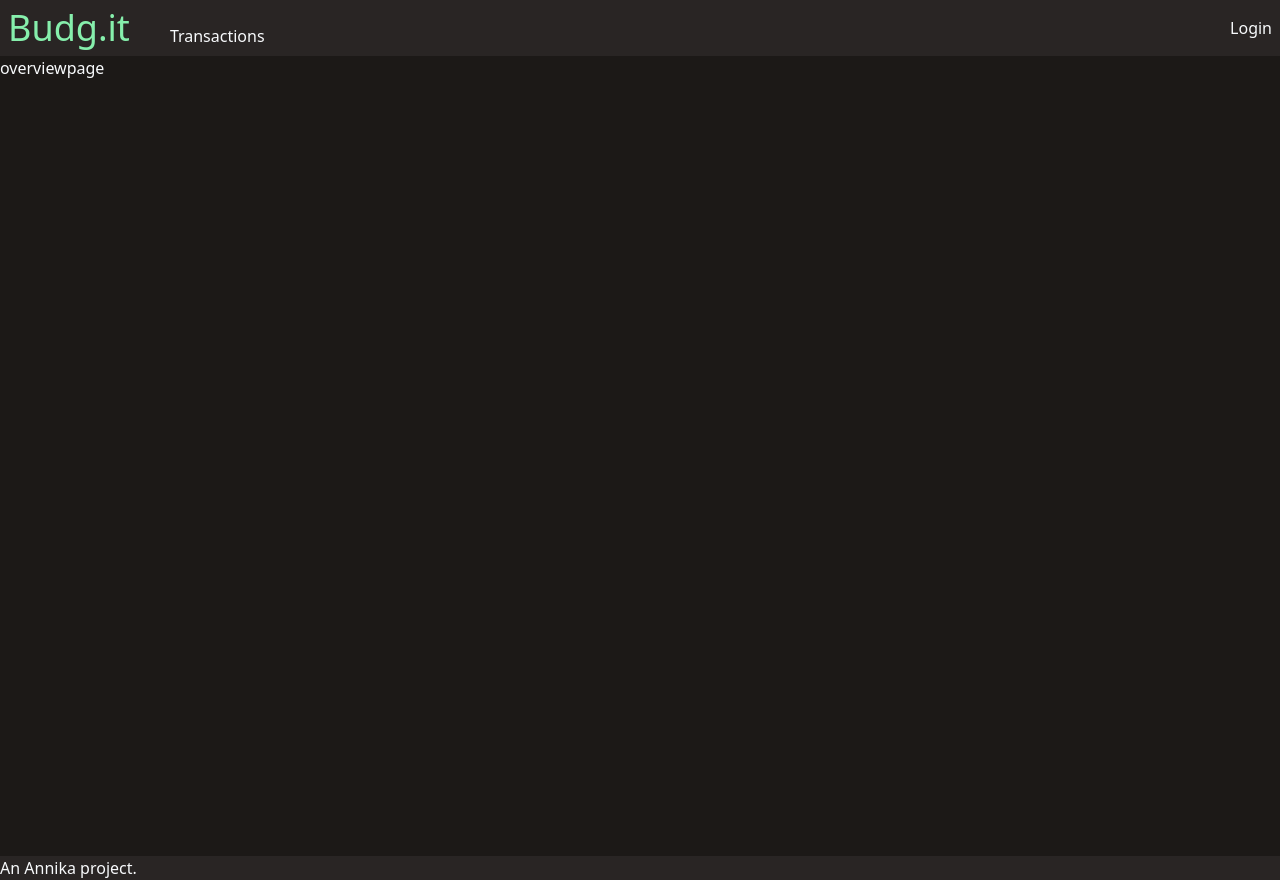
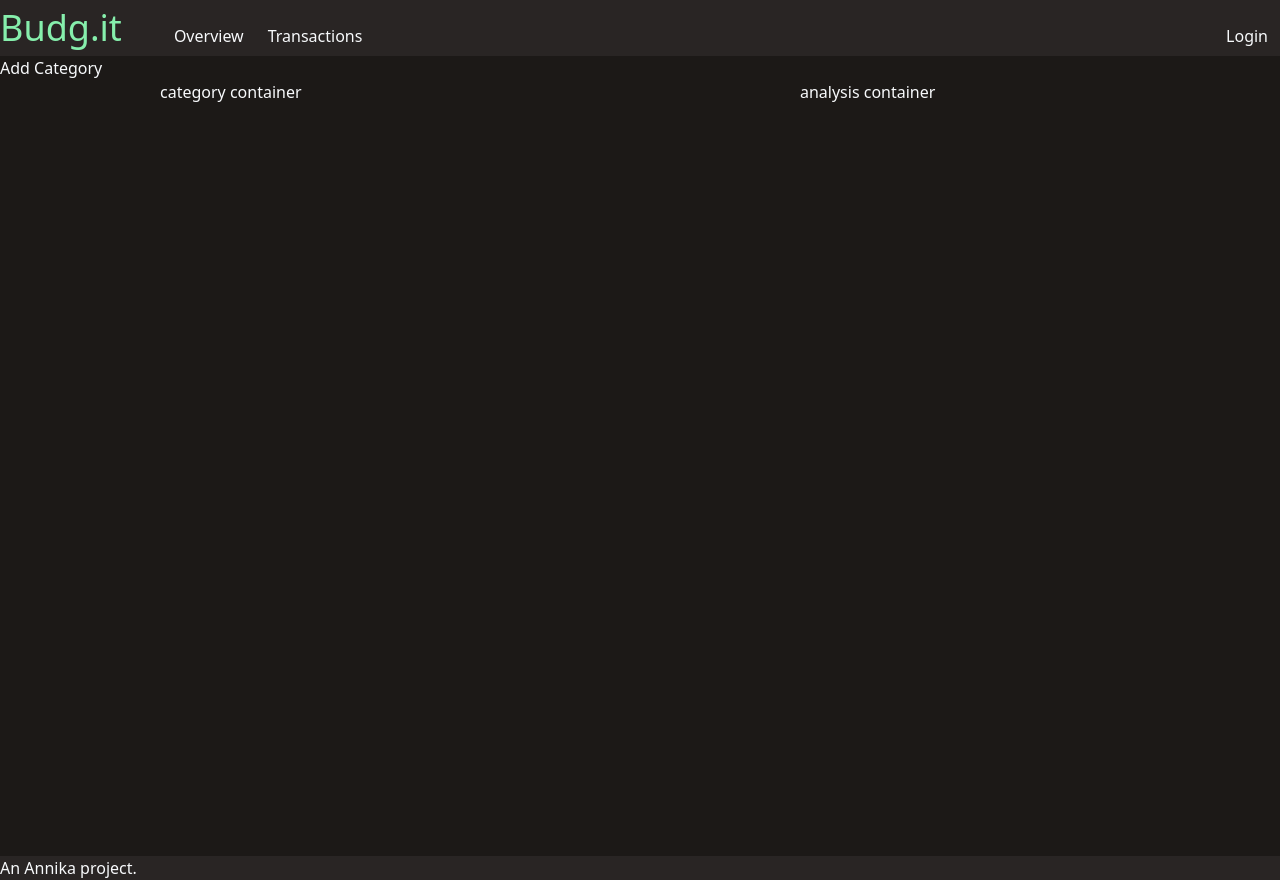
Before and after one commit to Annikyet/budgit, a Vue app in the folder budgit.client/: page /#/ in a window 1280 px wide. Built offline with nearby package versions, Linux system fonts and the light colour scheme; what @bcwdev/auth0provider-client would draw is missing.

Commit message:
still basic layouting...

```diff
--- a/budgit.client/index.html
+++ b/budgit.client/index.html
@@ -16,7 +16,7 @@
     <strong>We're sorry but budgit.client doesn't work properly without JavaScript
       enabled. Please enable it to continue.</strong>
   </noscript>
-  <div id="app" class="h-screen"></div>
+  <div id="app"></div>
   <!-- built files will be auto injected -->
   <script type="module" src="./src/main.js"></script>
 </body>
--- a/budgit.client/src/App.vue
+++ b/budgit.client/src/App.vue
@@ -1,15 +1,17 @@
 <template>
+  <div class="flex flex-col">
     <header class="text-slate-50">
       <Navbar />
     </header>
-  <main class="text-slate-50 bg-stone-900 h-full">
+    <main class="text-slate-50 bg-stone-900 min-h-screen">
       <router-view />
     </main>
-  <footer class="text-slate-50 bg-stone-800">
+    <footer class="text-slate-50 bg-stone-800 justify-self-end">
       <div>
         An <a href="https://github.com/annikyet">Annika</a> project.
       </div>
     </footer>
+  </div>
 </template>
 
 <script>
@@ -25,5 +27,4 @@ export default {
 }
 </script>
 <style lang="postcss">
-
 </style>
--- a/budgit.client/src/components/Login.vue
+++ b/budgit.client/src/components/Login.vue
@@ -1,24 +1,16 @@
 <template>
-  <span class="navbar-text">
-    <button class="btn selectable text-success lighten-30 text-uppercase my-2 my-lg-0" @click="login"
+  <span class="flex self-start md:self-end">
+    <button class="hover:text-green-300" @click="login"
       v-if="!user.isAuthenticated">
       Login
     </button>
 
-    <div class="" v-else>
-      <div class="flex" id="authDropdown">
-        <router-link :to="{ name: 'Account' }">
-          <div class="flex">
-            <div v-if="account.picture" class="">
-              <img :src="account.picture" alt="account photo" height="40" class="max-h-8" />
-            </div>
-            <span class="mx-3 text-success lighten-30">{{ account.name }}</span>
-          </div>
-        </router-link>
-        <div class="hover:text-green-300" @click="logout">
-          <i class="mdi mdi-logout"></i>
-          <!-- logout -->
-        </div>
+    <div class="flex" v-else>
+      <router-link :to="{ name: 'Account' }" class="self-start md:self-end">
+        <span class="text-xs self-start md:self-end md:text-base md:mx-3">{{ account.name }}</span>
+      </router-link>
+      <div class="hidden md:block hover:text-green-300 cursor-pointer" @click="logout">
+        <i class="mdi mdi-logout"></i>
       </div>
     </div>
   </span>
--- a/budgit.client/src/components/Navbar.vue
+++ b/budgit.client/src/components/Navbar.vue
@@ -1,15 +1,18 @@
 <template>
-  <nav class="flex justify-between items-end w-screen bg-stone-800 p-2">
+  <nav class="flex justify-between items-end w-screen bg-stone-800 py-2 pr-3">
     <div class="flex justify-start items-end">
       <router-link :to="{ name: 'Overview' }">
         <h3 class="text-4xl mr-10 text-green-300 hover:text-slate-50">Budg.it</h3>
+        <!-- text-rose-700: color of bad -->
+      </router-link>
+      <router-link :to="{ name: 'Overview' }">
+        <p class="hidden md:block mx-3">Overview</p>
       </router-link>
       <router-link :to="{ name: 'Transactions' }">
-        <p class="hidden md:block">Transactions</p>
+        <p class="hidden md:block mx-3">Transactions</p>
       </router-link>
     </div>
-    <Login class="hidden md:block" />
-    <div class="block md:hidden mdi mdi-menu"></div>
+    <Login class="md:block" />
   </nav>
 
 
--- a/budgit.client/src/pages/OverviewPage.vue
+++ b/budgit.client/src/pages/OverviewPage.vue
@@ -1,7 +1,10 @@
 <template>
   <div class="component">
-    <h1>overviewpage</h1>
-
+    <p class="hover:text-green-300 cursor-pointer">Add Category</p>
+    <div class="flex md:mx-40 flex-col md:flex-row">
+      <div class="md:w-4/12 md:order-last">analysis container</div>
+      <div class="md:w-8/12">category container</div>
+    </div>
   </div>
 </template>
 
```
Lines whose indentation alone changed are shown as unchanged.
